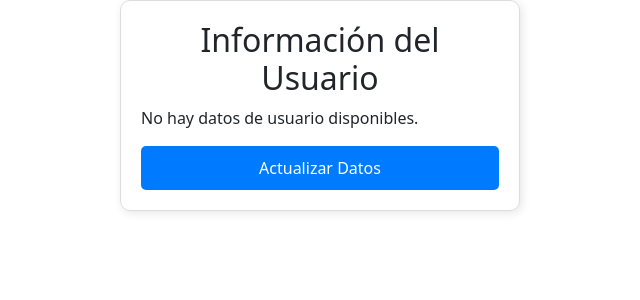
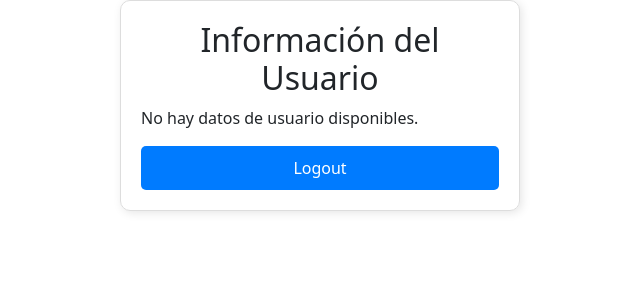
Before and after one commit to apixtunr/projectBD2, an Angular app in the folder frontendProject/frontalm14/: page /userdata in a window 1280 px wide. Shown: the top 300 px of the page, without its empty margins (320-960 px from the left). Built offline with nearby package versions, Linux system fonts and the light colour scheme; no server answers.

Commit message:
cambio de nombre boton actualizar por logout

```diff
--- a/frontendProject/frontalm14/src/app/component/userdata/userdata.component.html
+++ b/frontendProject/frontalm14/src/app/component/userdata/userdata.component.html
@@ -16,5 +16,5 @@
     <p>No hay datos de usuario disponibles.</p>
   </div>
 
-  <button (click)="getUserData()">Actualizar Datos</button>
+  <button routerLink="/login">Logout</button>
 </div>
```
